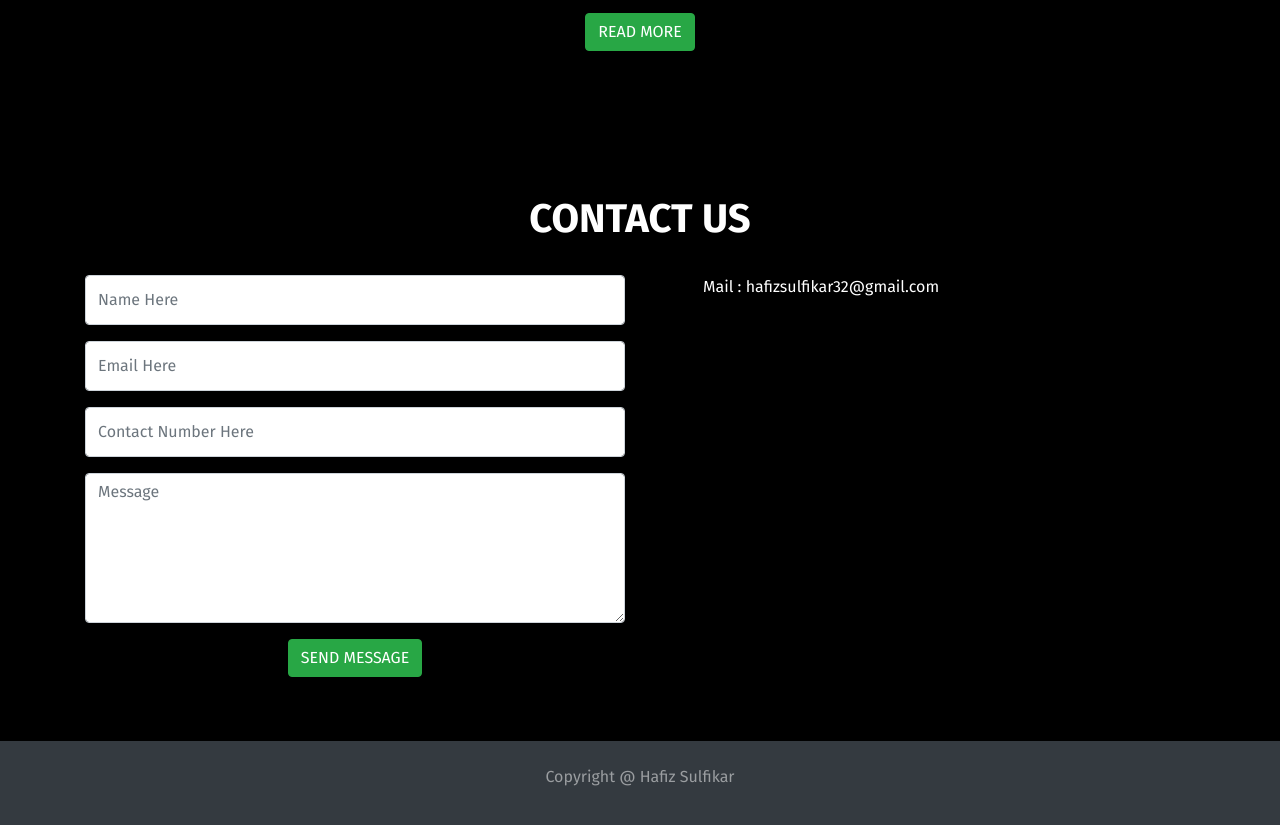
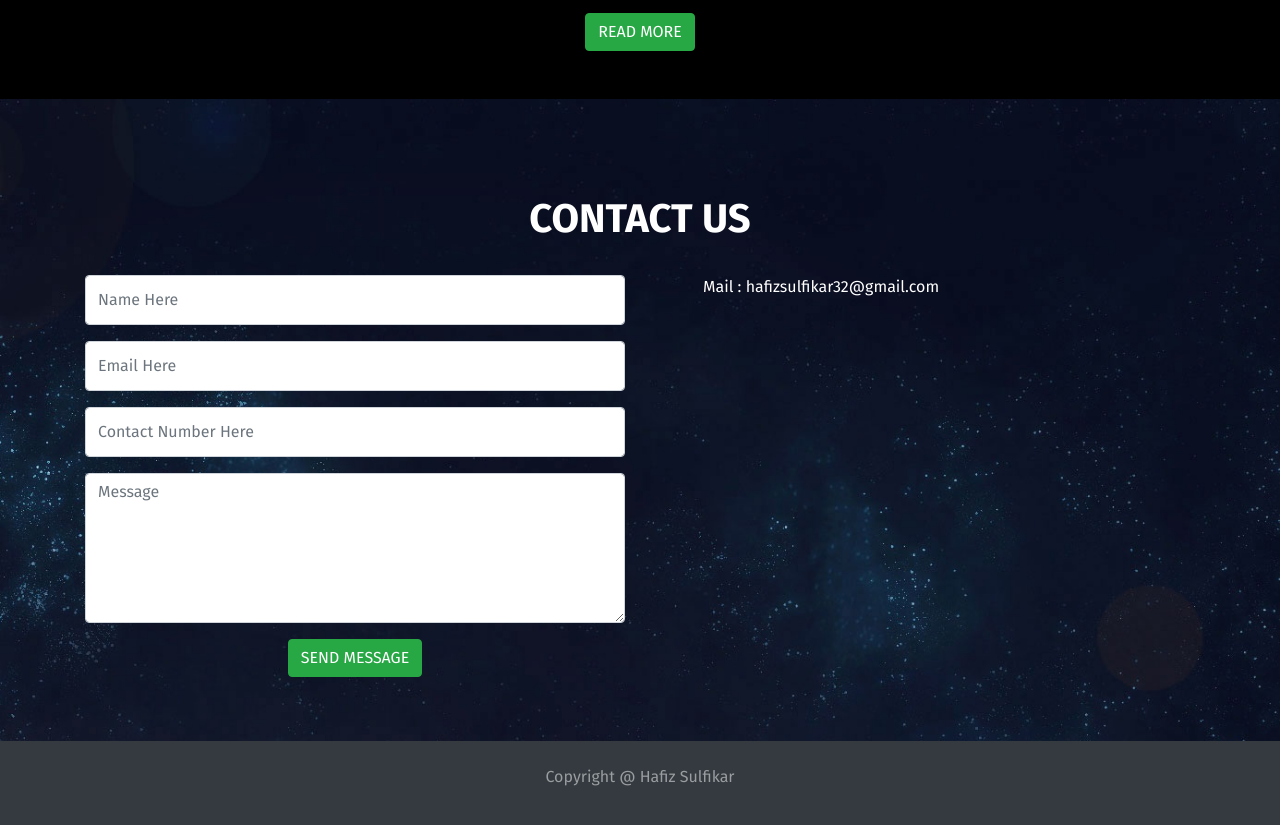
Before and after one commit to HfzzSulfikar/hafizsulfikar, a plain HTML site: page index.html in a window 1280 px wide. Shown: the part 963-1788 px from the top of the page. Drawn offline with Linux system fonts and the light colour scheme.

Commit message:
Update style.css

```diff
--- a/css/style.css
+++ b/css/style.css
@@ -5,7 +5,7 @@ body{font-family: 'Fira Sans', sans-serif;}
 .home-slider .btn-outline-light{font-size: 22px; line-height: normal;}
 .about-section p{ font-size: 16px; line-height: 28px;}
 .service-box h4{font-size: 24px;}
-.contact-section{background-image: url(../images/web.jpg); background-size: cover; background-repeat: no-repeat; }
+.contact-section{background-image: url(../web.jpg); background-size: cover; background-repeat: no-repeat; }
 .contact-box .form-control{ height:50px;}
 .contact-box textarea.form-control{ height:150px;}
 .address-box p{ font-size: 16px; line-height: 28px;}
```
